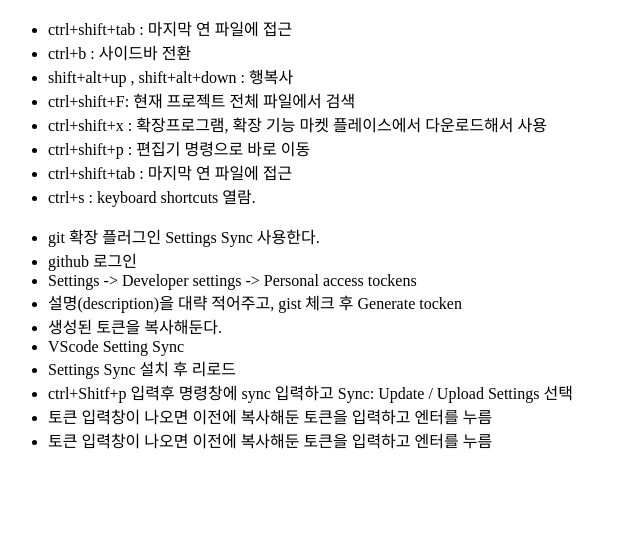
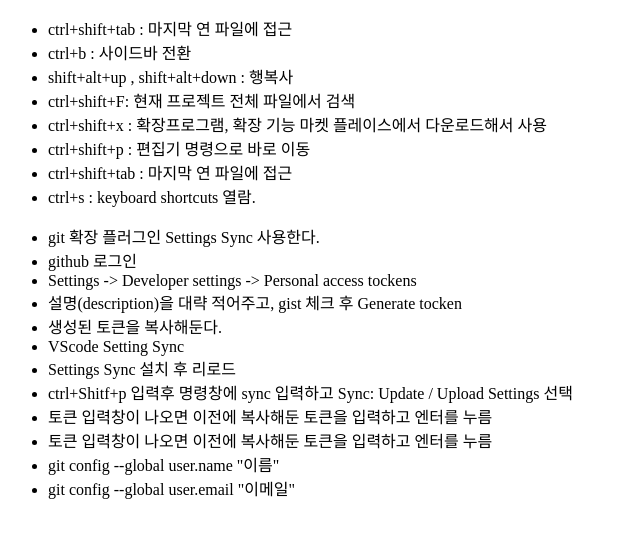
Before and after one commit to chota2/chota2.github.io, a plain HTML site: page sample.html in a window 1280 px wide. Shown: the whole page, without its empty margins (0-640 px from the left). Drawn offline with Linux system fonts and the light colour scheme.

Commit message:
sample 추기

```diff
--- a/sample.html
+++ b/sample.html
@@ -27,7 +27,8 @@
         <li>ctrl+Shitf+p 입력후 명령창에 sync 입력하고 Sync: Update / Upload Settings 선택</li>
         <li>토큰 입력창이 나오면 이전에 복사해둔 토큰을 입력하고 엔터를 누름</li>
         <li>토큰 입력창이 나오면 이전에 복사해둔 토큰을 입력하고 엔터를 누름</li>
-
+        <li>git config --global user.name "이름"</li>
+        <li>git config --global user.email "이메일"</li>
 
     </ul>
 
```
